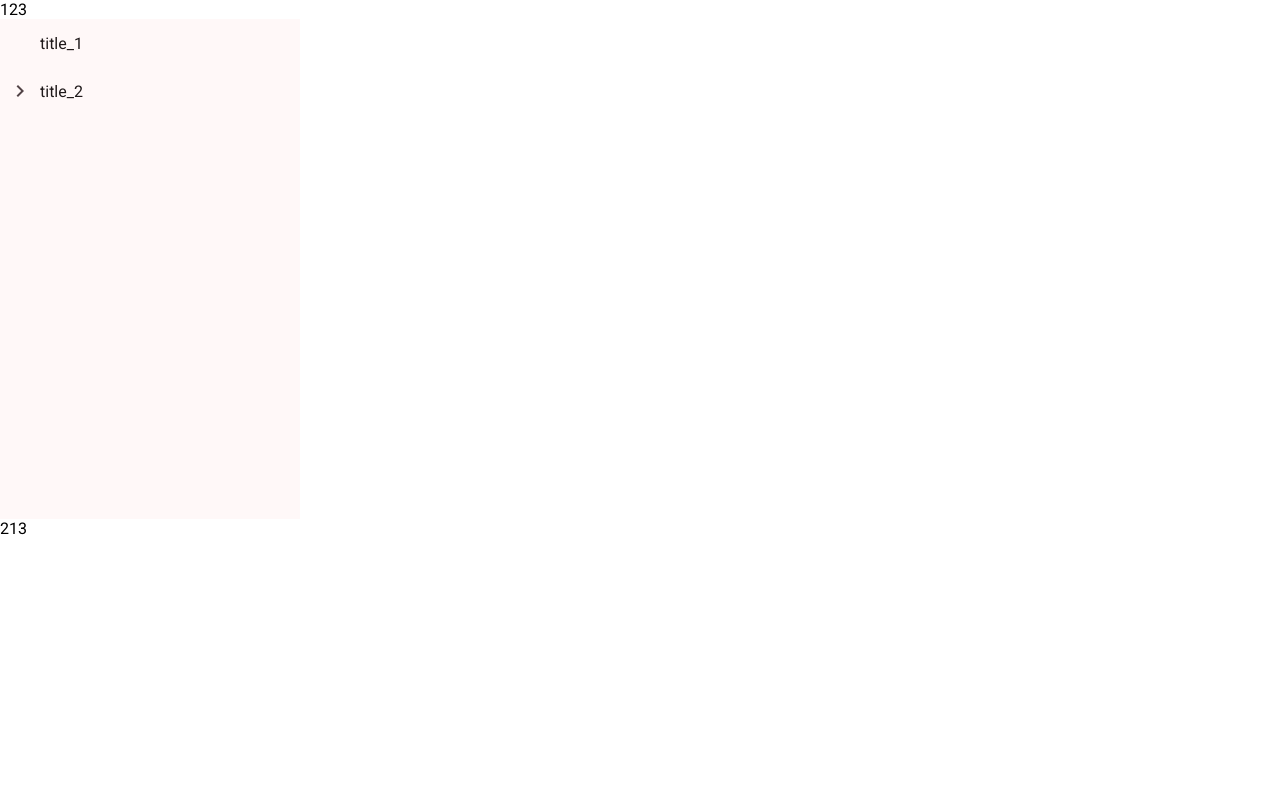
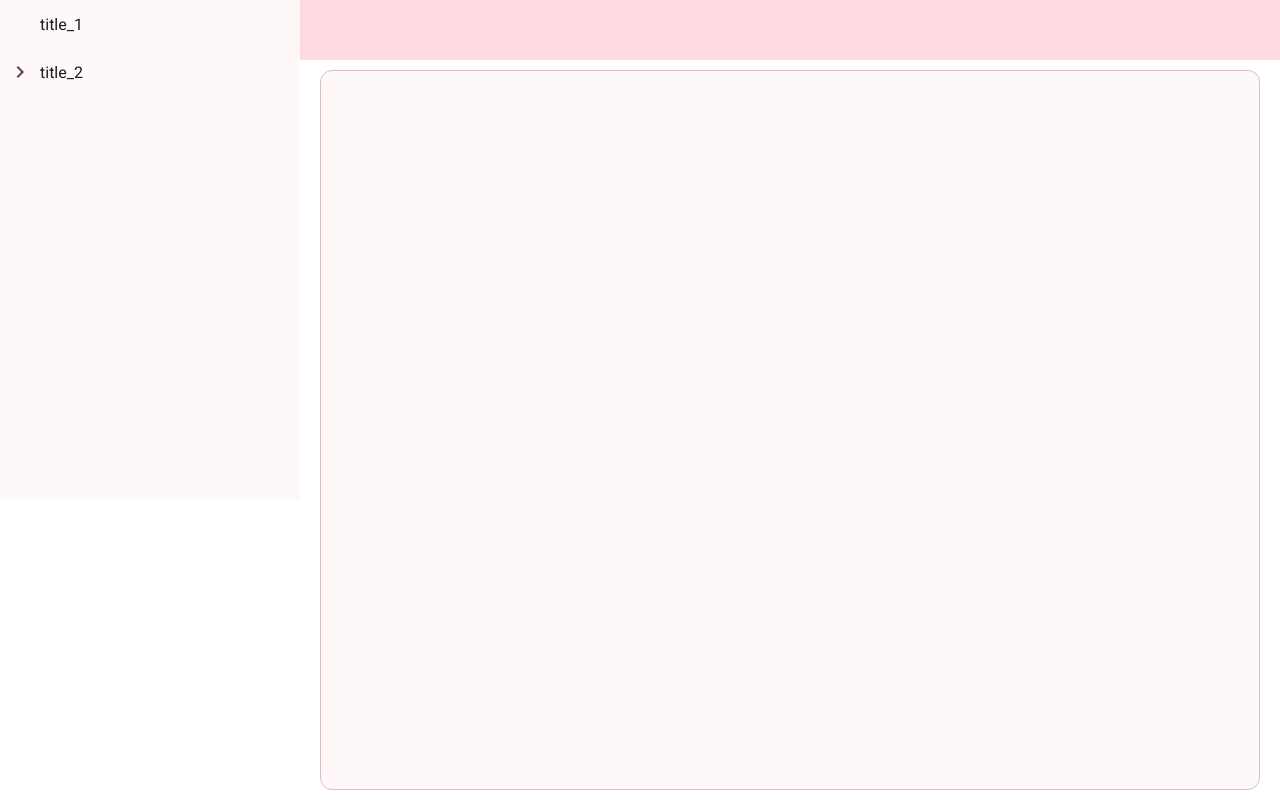
Before and after one commit to longtenglin/worklogs_ui, an Angular app: page / in a window 1280 px wide. Built offline with nearby package versions, Linux system fonts and the light colour scheme.

Commit message:
content layout

```diff
--- a/src/app/app.component.html
+++ b/src/app/app.component.html
@@ -8,9 +8,22 @@
 <!--&lt;!&ndash; * * * * * * * * * * * * * * * * * * * * * * * * * * * * * * * &ndash;&gt;-->
 
 <main class="main">
-  123
-  <app-ltl-left-navigator/>
-  213
+  <div class="ltl-left-menu">
+    <app-ltl-left-navigator/>
+  </div>
+  <div class="ltl-body">
+    <div class="ltl-body-header">
+
+    </div>
+    <div class="ltl-body-container">
+      <mat-card appearance="outlined" class="ltl-body-card">
+
+      </mat-card>
+    </div>
+  </div>
+  <div class="ltl-right-menu">
+
+  </div>
 </main>
 <!--<div>123</div>-->
 <!--&lt;!&ndash; * * * * * * * * * * * * * * * * * * * * * * * * * * * * * * * * &ndash;&gt;-->
@@ -22,4 +35,4 @@
 <!--&lt;!&ndash; * * * * * * * * * * * * * * * * * * * * * * * * * * * * * * * * &ndash;&gt;-->
 
 
-<!--&lt;!&ndash;<router-outlet />&ndash;&gt;-->
+<!--<router-outlet />-->
--- a/src/app/app.component.scss
+++ b/src/app/app.component.scss
@@ -0,0 +1,17 @@
+.main {
+  height: 100%;
+  width: 100%;
+  display: flex;
+  flex-direction: row;
+  flex-wrap: wrap;
+}
+
+.ltl-left-menu {width: 300px;}
+
+.ltl-body {flex: 1;display: flex;flex-direction: column;}
+
+.ltl-body .ltl-body-header {width: 100%;height: 60px;background: var(--mat-sys-primary-container);}
+
+.ltl-body .ltl-body-container {flex: 1; padding: 10px 20px; display: flex;}
+
+.ltl-body .ltl-body-card {flex: 1;}
--- a/src/app/app.module.ts
+++ b/src/app/app.module.ts
@@ -4,6 +4,7 @@ import {BrowserModule} from '@angular/platform-browser';
 import {AppRoutingModule} from './app.routes';
 import {MatSlideToggleModule} from '@angular/material/slide-toggle';
 import {LtlLeftNavigatorComponent} from './common/ltl-left-navigator/ltl-left-navigator.component';
+import {MatCard} from '@angular/material/card';
 
 @NgModule({
   declarations: [AppComponent],
@@ -11,7 +12,8 @@ import {LtlLeftNavigatorComponent} from './common/ltl-left-navigator/ltl-left-na
     BrowserModule,
     AppRoutingModule,
     MatSlideToggleModule,
-    LtlLeftNavigatorComponent
+    LtlLeftNavigatorComponent,
+    MatCard
   ],
   providers: [],
   bootstrap: [AppComponent],
--- a/src/app/mockdata/menu.data.ts
+++ b/src/app/mockdata/menu.data.ts
@@ -17,6 +17,12 @@ export const menuList: MenuItemList = [
           {
             title: "title_2_sub_1_sub_1",
             icon: "icon_2_sub_1_sub_1",
+            subMenu: [
+              {
+                title: "title_2_sub_1_sub_1_sub_1",
+                icon: "icon_2_sub_1_sub_1_sub_1",
+              }
+            ]
           }
           , {
             title: "title_2_sub_1_sub_2",
```
